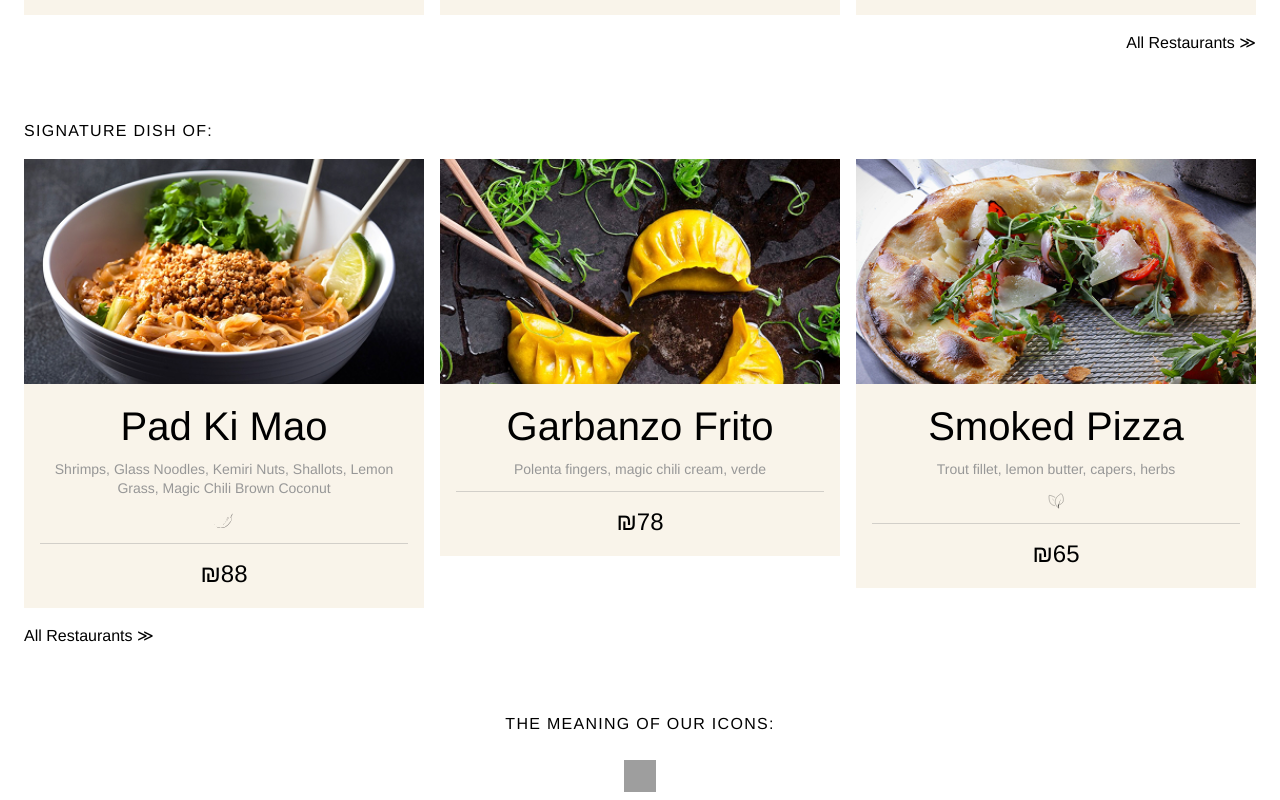
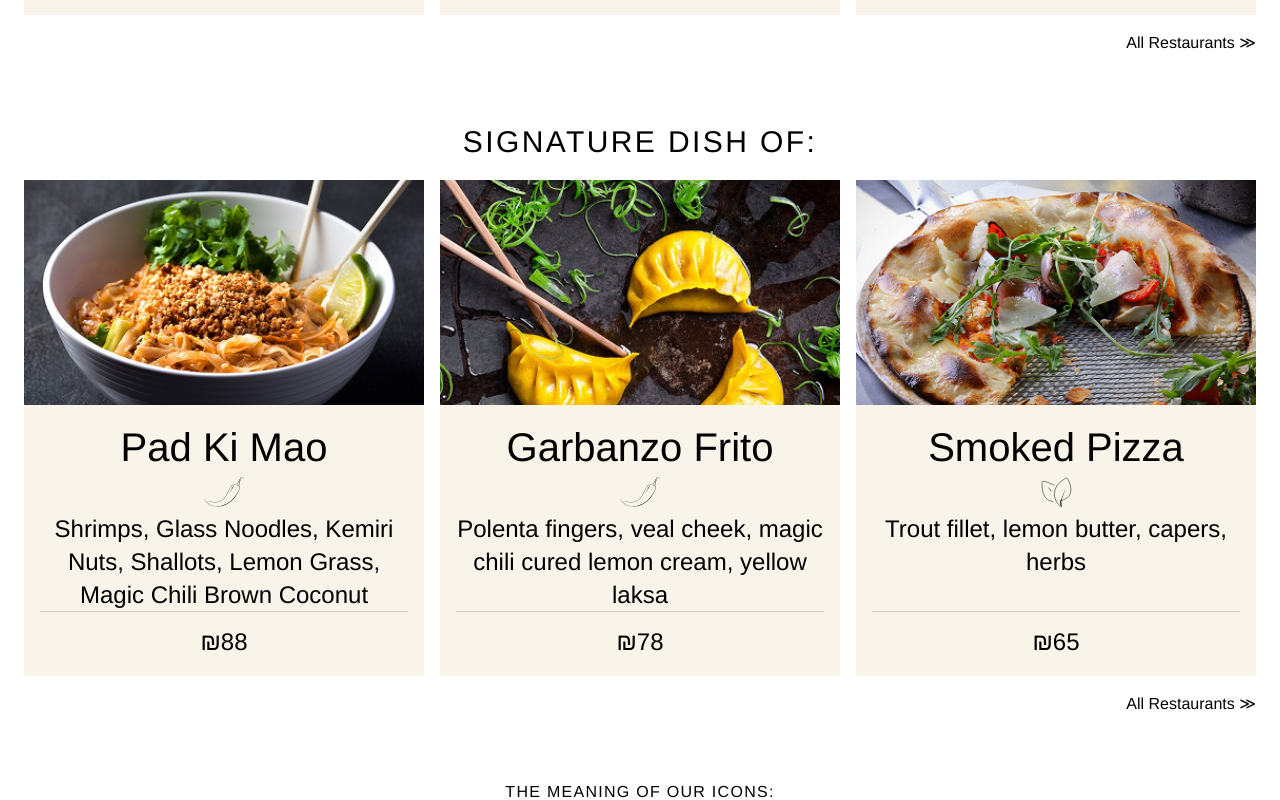
Before and after one commit to yonatanc11/Epicure, a React (Vite) app: page / in a window 1280 px wide. Shown: the part 1023-1823 px from the top of the page. Built offline with nearby package versions, Linux system fonts and the light colour scheme; grey boxes are pictures that could not be loaded.

Commit message:
adjusted styling for signature dishe

```diff
--- a/src/components/CardCarousel.tsx
+++ b/src/components/CardCarousel.tsx
@@ -18,7 +18,7 @@ export default function CardCarousel({ children, slidesPerView = { mobile: 2, de
             grabCursor={true}
         >
             {Children.map(children, (child, index) => (
-                <SwiperSlide key={index}>
+                <SwiperSlide key={index} style={{ height: 'auto' }}>
                     {child}
                 </SwiperSlide>
             ))}
--- a/src/components/dishes/DishCard.tsx
+++ b/src/components/dishes/DishCard.tsx
@@ -17,17 +17,23 @@ export default function DishCard({ image, name, ingredients, icon, price }: Dish
 
     return (
         <Card image={image} alt={name}>
-            <div className="bg-secondary px-4 pt-3 pb-4 text-center flex flex-col items-center">
+            <div className={`bg-secondary px-4 pt-3 pb-4 flex flex-col flex-1 ${isMobile ? 'items-start text-left' : 'items-center text-center'}`}>
                 <h3 className={isMobile ? 'text-h3' : 'desktop-text-h3'}>{name}</h3>
-                <p className={`${isMobile ? 'text-label' : 'desktop-text-label'} mt-1 leading-snug`}>{ingredients}</p>
-                {icon && (
+                {!isMobile && icon && (
                     <img
                         src={ICONS[`${icon}Small` as keyof typeof ICONS]}
                         alt={icon}
-                        className="w-5 h-5 mt-3"
+
                     />
                 )}
-                <div className="mt-3 border-t border-gray/40 pt-3 w-full">
+                <p className={`${isMobile ? 'text-body' : 'desktop-text-body'} mt-1 leading-snug`}>{ingredients}</p>
+                {isMobile && icon && (
+                    <img
+                        src={ICONS[`${icon}Small` as keyof typeof ICONS]}
+                        alt={icon}
+                    />
+                )}
+                <div className={`mt-auto pt-3 w-full ${isMobile ? '' : 'border-t border-gray/40'}`}>
                     <span className={isMobile ? 'text-body' : 'desktop-text-body'}>{CURRENCY_SYMBOL}{price}</span>
                 </div>
             </div>
--- a/src/components/dishes/SignatureDishes.tsx
+++ b/src/components/dishes/SignatureDishes.tsx
@@ -2,11 +2,14 @@ import { LABELS } from '../../constants/strings'
 import CardCarousel from '../CardCarousel'
 import DishCard from './DishCard'
 import { dishes } from '../../data/dishes'
+import { useMobile } from '../../hooks/useMobile'
 
 export default function SignatureDishes() {
+    const isMobile = useMobile()
+
     return (
         <section className="px-6 py-8">
-            <h2 className="text-h2 mb-4">{LABELS.signatureDishes}</h2>
+            <h2 className={`mb-4 ${isMobile ? 'text-h2 text-left' : 'desktop-text-h2 text-center'}`}>{LABELS.signatureDishes}</h2>
             <CardCarousel>
                 {dishes.map((dish) => (
                     <DishCard
@@ -19,7 +22,7 @@ export default function SignatureDishes() {
                     />
                 ))}
             </CardCarousel>
-            <a href="/restaurants" className="flex items-center gap-1 mt-4 text-body">
+            <a href="/restaurants" className={`flex items-center gap-1 mt-4 text-body ${isMobile ? 'justify-start' : 'justify-end'}`}>
                 {LABELS.allRestaurants} ≫
             </a>
         </section>
--- a/src/components/shared/Card.tsx
+++ b/src/components/shared/Card.tsx
@@ -8,7 +8,7 @@ interface CardProps {
 
 export default function Card({ image, alt, children }: CardProps) {
     return (
-        <div className="overflow-hidden">
+        <div className="overflow-hidden h-full flex flex-col">
             <img
                 src={image}
                 alt={alt}
--- a/src/data/dishes.ts
+++ b/src/data/dishes.ts
@@ -16,7 +16,8 @@ export const dishes: Dish[] = [
   {
     id: crypto.randomUUID(),
     name: 'Garbanzo Frito',
-    ingredients: 'Polenta fingers, magic chili cream, verde',
+    ingredients: 'Polenta fingers, veal cheek, magic chili cured lemon cream, yellow laksa',
+     icon: 'spicy',
     price: 78,
     restaurant: 'Lumia',
     image: garbanzoFritoImg,
```
